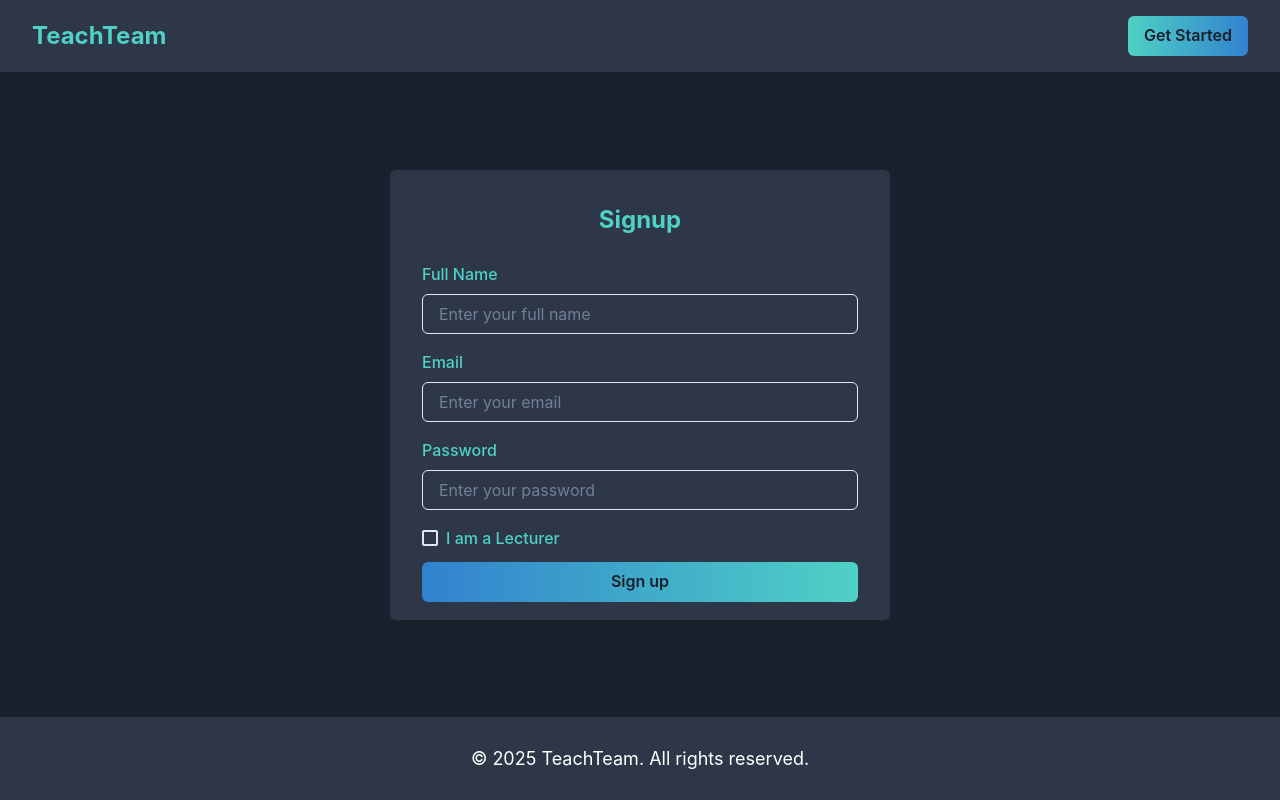
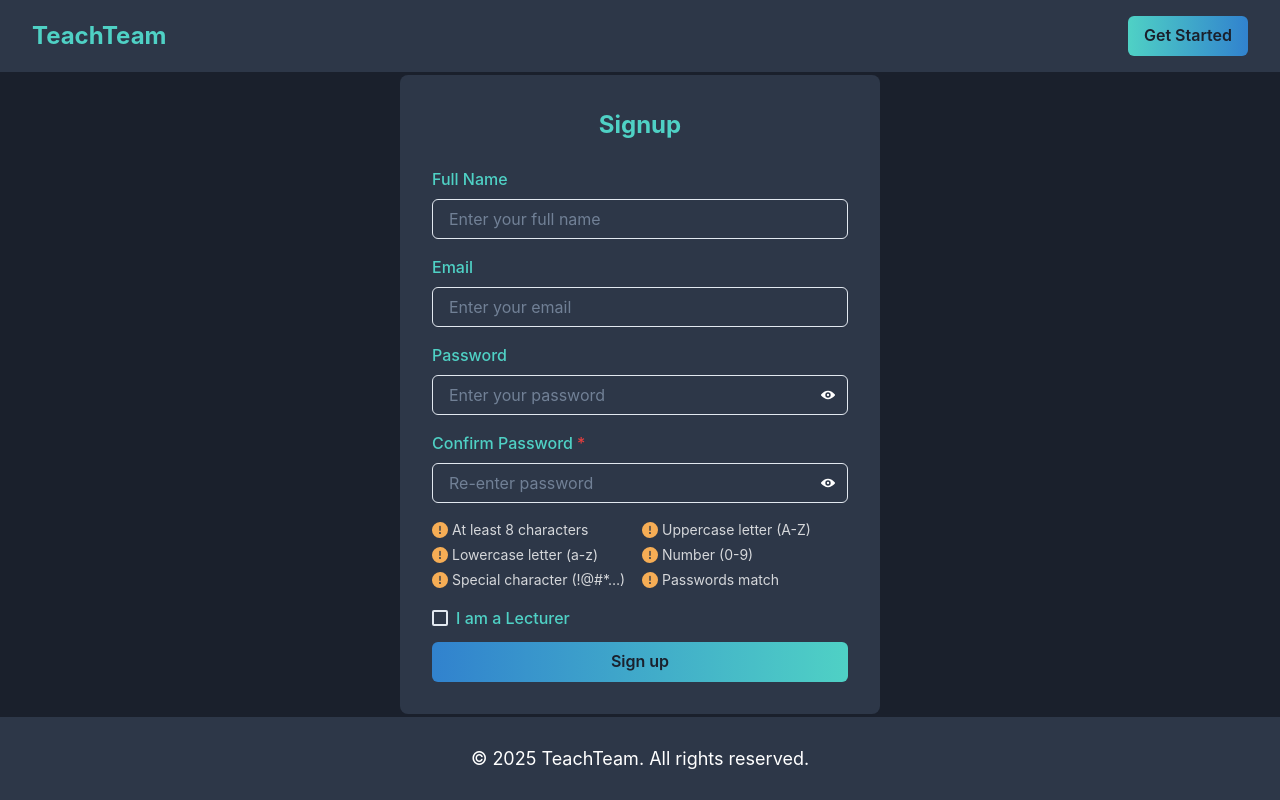
Before and after one commit to rmit-fsd-2025-s1/Teach-Team, a Next.js app in the folder frontend/: page /signup in a window 1280 px wide. Built offline with nearby package versions, Linux system fonts and the light colour scheme; no server answers.

Commit message:
add strong password validation and hide/view password button

```diff
--- a/frontend/src/pages/signup.tsx
+++ b/frontend/src/pages/signup.tsx
@@ -1,7 +1,6 @@
 import { useState } from "react";
 import axios from "axios";
 import { useRouter } from "next/router";
-import { Checkbox, useToast } from "@chakra-ui/react";
 import Footer from "../components/footer";
 import Header from "../components/header";
 import {
@@ -12,27 +11,77 @@ import {
   FormLabel,
   Input,
   Button,
+  Checkbox,
+  List,
+  ListItem,
+  HStack,
+  Icon,
+  useToast,
+  SimpleGrid,
+  InputGroup,
+  InputRightElement,
+  IconButton,
 } from "@chakra-ui/react";
-
+import {
+  CheckCircleIcon,
+  WarningIcon,
+  ViewIcon,
+  ViewOffIcon,
+} from "@chakra-ui/icons";
 
 export default function Signup() {
-
   const [name, setName] = useState("");
   const [email, setEmail] = useState("");
   const [password, setPassword] = useState("");
   const [isLecturer, setIsLecturer] = useState(false);
+  const [confirm, setConfirm] = useState("");
+  const [show, setShow] = useState(false);
   const toast = useToast();
   const router = useRouter();
 
+  const validLength = password.length >= 8;
+  const hasUpper = /[A-Z]/.test(password);
+  const hasLower = /[a-z]/.test(password);
+  const hasDigit = /\d/.test(password);
+  const hasSpecial = /[!@#$%^&*(),.?":{}|<>]/.test(password);
+  const passwordsMatch = password !== "" && password === confirm;
+  const allValid =
+    validLength &&
+    hasUpper &&
+    hasLower &&
+    hasDigit &&
+    hasSpecial &&
+    passwordsMatch;
+
+  const checks = [
+    { ok: validLength, label: "At least 8 characters" },
+    { ok: hasUpper, label: "Uppercase letter (A-Z)" },
+    { ok: hasLower, label: "Lowercase letter (a-z)" },
+    { ok: hasDigit, label: "Number (0-9)" },
+    { ok: hasSpecial, label: "Special character (!@#*…)" },
+    { ok: passwordsMatch, label: "Passwords match" },
+  ];
+
   const onSubmit = async (e: React.FormEvent) => {
     e.preventDefault();
+
+    if (!allValid) {
+      toast({
+        title: "Invalid input",
+        description: "Please ensure all password requirements are met.",
+        status: "error",
+        duration: 5000,
+        isClosable: true,
+      });
+      return;
+    }
 
     try {
       await axios.post("/api/auth/signup", {
         name,
         email,
         password,
-        isLecturer: isLecturer
+        isLecturer: isLecturer,
       });
 
       toast({
@@ -40,65 +89,181 @@ export default function Signup() {
         status: "success",
         duration: 5000,
         isClosable: true,
-    })
+      });
       router.push("/login");
-    } catch(error: any) {
+    } catch (error: any) {
       toast({
         title: "Error creating account",
         description: error.response.data.message,
         status: "error",
         duration: 5000,
         isClosable: true,
-    })
+      });
     }
+  };
 
-}
+  const renderCheck = (condition: boolean) => (
+    <Icon
+      as={condition ? CheckCircleIcon : WarningIcon}
+      color={condition ? "green.400" : "orange.300"}
+      mr={2}
+    />
+  );
 
   return (
     <Box minHeight="100vh" display="flex" flexDirection="column">
-      <Header/>
+      <Header />
 
-      <Flex flex="1" justifyContent="center" alignItems="center" bg={"gray.800"}>
+      <Flex
+        flex="1"
+        justifyContent="center"
+        alignItems="center"
+        bg={"gray.800"}
+      >
         <Box
           bg="gray.700"
-          p={8}
-          borderRadius="md"
-          width="500px"
-          maxWidth="90%"
-          height="450px"
+          p={{ base: 6, md: 8 }}
+          rounded="lg"
+          w="full"
+          maxW="480px"
         >
-          <Text fontSize="2xl" fontWeight="bold" mb={6} textAlign="center" color={"teal.300"}>
+          <Text
+            fontSize="2xl"
+            fontWeight="bold"
+            mb={6}
+            textAlign="center"
+            color={"teal.300"}
+          >
             Signup
           </Text>
 
           <form>
             <FormControl mb={4}>
-              <FormLabel htmlFor="name" color={"teal.300"}>Full Name</FormLabel>
-              <Input id="name" type="text" color={"white"} placeholder="Enter your full name" value={name} onChange={(e) => setName(e.target.value)} required/>
+              <FormLabel htmlFor="name" color={"teal.300"}>
+                Full Name
+              </FormLabel>
+              <Input
+                id="name"
+                type="text"
+                color={"white"}
+                placeholder="Enter your full name"
+                value={name}
+                onChange={(e) => setName(e.target.value)}
+                required
+              />
             </FormControl>
             <FormControl mb={4}>
-              <FormLabel htmlFor="email" color={"teal.300"}>Email</FormLabel>
-              <Input id="email" type="email" color={"white"} placeholder="Enter your email" value={email} onChange={(e) => setEmail(e.target.value)} required/>
+              <FormLabel htmlFor="email" color={"teal.300"}>
+                Email
+              </FormLabel>
+              <Input
+                id="email"
+                type="email"
+                color={"white"}
+                placeholder="Enter your email"
+                value={email}
+                onChange={(e) => setEmail(e.target.value)}
+                required
+              />
             </FormControl>
 
             <FormControl mb={4}>
-              <FormLabel htmlFor="password" color={"teal.300"}>Password</FormLabel>
+              <FormLabel htmlFor="password" color={"teal.300"}>
+                Password
+              </FormLabel>
+              <InputGroup>
                 <Input
                   color={"white"}
                   id="password"
-                type="password"
+                  type={show ? "text" : "password"}
                   placeholder="Enter your password"
                   value={password}
                   onChange={(e) => setPassword(e.target.value)}
                   required
                 />
+                <InputRightElement>
+                  <IconButton
+                    variant={"ghost"}
+                    h="1.75rem"
+                    size="sm"
+                    color={"white"}
+                    aria-label="Show Password"
+                    onClick={(e) => (show ? setShow(false) : setShow(true))}
+                    icon={show ? <ViewOffIcon /> : <ViewIcon />}
+                  />
+                </InputRightElement>
+              </InputGroup>
             </FormControl>
 
-            <FormControl mb={3}>
-              <Checkbox onChange={((e) => setIsLecturer(e.target.checked))} color={"teal.300"} fontWeight={"medium"}>I am a Lecturer</Checkbox>
+            <FormControl mb={4} isRequired>
+              <FormLabel color="teal.300">Confirm Password</FormLabel>
+
+              <InputGroup>
+                <Input
+                  type={show ? "text" : "password"}
+                  placeholder="Re-enter password"
+                  value={confirm}
+                  onChange={(e) => setConfirm(e.target.value)}
+                  color="white"
+                />
+                <InputRightElement>
+                  <IconButton
+                    variant={"ghost"}
+                    h="1.75rem"
+                    size="sm"
+                    color={"white"}
+                    aria-label="Show Password"
+                    onClick={(e) => (show ? setShow(false) : setShow(true))}
+                    icon={show ? <ViewOffIcon /> : <ViewIcon />}
+                  />
+                </InputRightElement>
+              </InputGroup>
             </FormControl>
 
-            <Button onClick={onSubmit} bgGradient="linear(to-r, blue.500, teal.300)" width="100%" type="submit" _hover={{ bgGradient: "linear(to-r, teal.500, blue.300)" }}>
+            <Box mb={4}>
+              <Text color="white" fontSize="sm" mb={2}>
+                {checks.every((c) => c.ok) ? "" : ""}
+              </Text>
+
+              <SimpleGrid
+                columns={{ base: 1, md: 2 }}
+                spacing={1}
+                maxH="120px"
+                overflowY="auto"
+                fontSize="sm"
+              >
+                {checks
+                  .filter((c) => !c.ok)
+                  .map((c) => (
+                    <HStack key={c.label} spacing={1}>
+                      <Icon
+                        as={WarningIcon}
+                        color="orange.300"
+                        boxSize="16px"
+                      />
+                      <Text color="whiteAlpha.800">{c.label}</Text>
+                    </HStack>
+                  ))}
+              </SimpleGrid>
+            </Box>
+
+            <FormControl mb={3}>
+              <Checkbox
+                onChange={(e) => setIsLecturer(e.target.checked)}
+                color={"teal.300"}
+                fontWeight={"medium"}
+              >
+                I am a Lecturer
+              </Checkbox>
+            </FormControl>
+
+            <Button
+              onClick={onSubmit}
+              bgGradient="linear(to-r, blue.500, teal.300)"
+              width="100%"
+              type="submit"
+              _hover={{ bgGradient: "linear(to-r, teal.500, blue.300)" }}
+            >
               Sign up
             </Button>
           </form>
```
Lines whose indentation alone changed are shown as unchanged.
